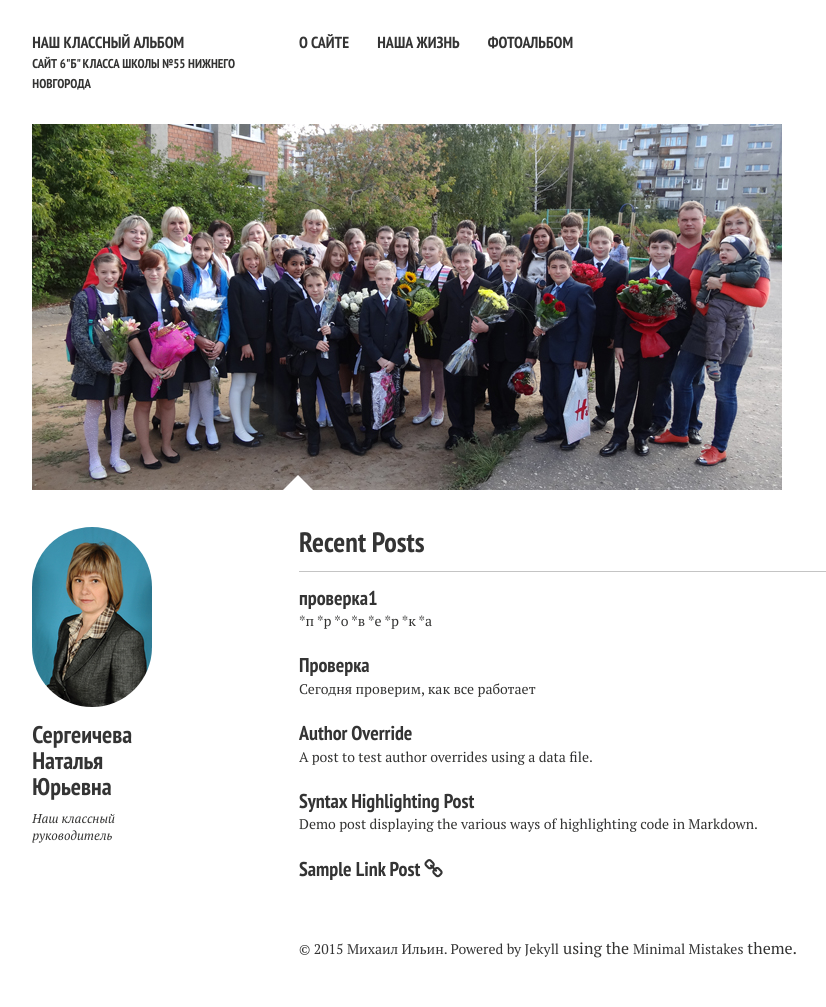
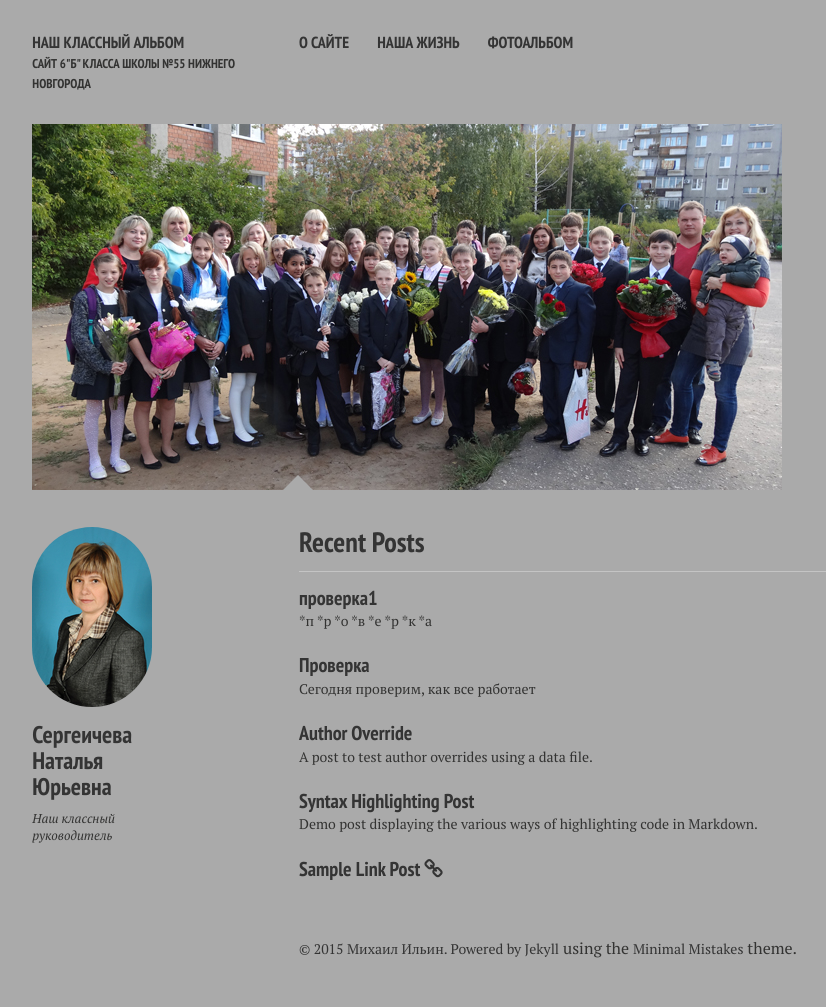
Before and after one commit to bestclass55/bestclass55.github.io, a Jekyll site: the page built from index.md, in a window 1280 px wide. Shown: the whole page, without its empty margins (21-847 px from the left). Built offline with Jekyll 4.4.1, drawn with Linux system fonts in a browser that asks for light colours; nearby versions of some CDN libraries.

Commit message:
Update variables.scss

```diff
--- a/_sass/variables.scss
+++ b/_sass/variables.scss
@@ -18,7 +18,7 @@ $alt-font: $base-font;
    Colors
    ========================================================================== */
 
-$bodycolor      : #fff;
+$bodycolor      : #aaa;
 $body-color     : $bodycolor;
 $textcolor      : #333332;
 $text-color     : $textcolor;
```
